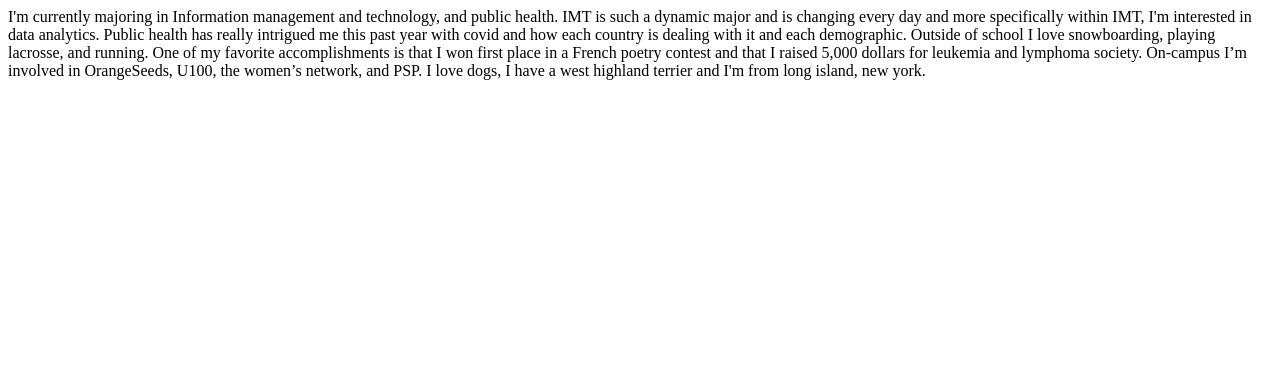
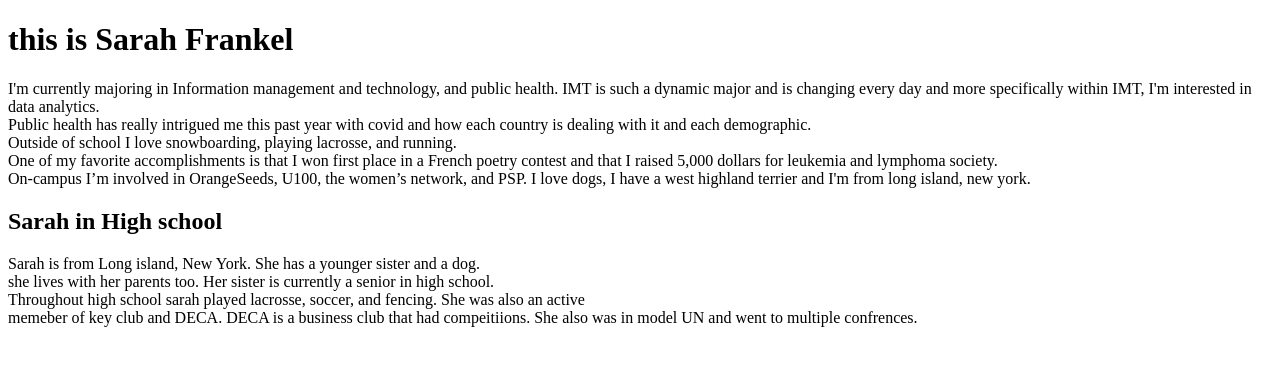
Before and after one commit to sarahfrankel21/ist263, a plain HTML site: page lab01/frankel-bio.html in a window 1280 px wide. Drawn offline with Linux system fonts and the light colour scheme.

Commit message:
Update frankel-bio.html
new bio

```diff
--- a/lab01/frankel-bio.html
+++ b/lab01/frankel-bio.html
@@ -7,9 +7,21 @@
     <head>
         <meta charset="utf-8">
         <title> Sarah Frankel-Bio</title>
+        <h1> this is <strong> Sarah Frankel</strong></h1>
     </head>
 
     <body>
-        I'm currently majoring in Information management and technology, and public health. IMT is such a dynamic major and is changing every day and more specifically within IMT, I'm interested in data analytics. Public health has really intrigued me this past year with covid and how each country is dealing with it and each demographic. Outside of school I love snowboarding, playing lacrosse, and running. One of my favorite accomplishments is that I won first place in a French poetry contest and that I raised 5,000 dollars for leukemia and lymphoma society. On-campus I’m involved in OrangeSeeds, U100, the women’s network, and PSP. I love dogs, I have a west highland terrier and I'm from long island, new york.
+       <p1> I'm currently majoring in Information management and technology, and public health. IMT is such a dynamic major and is changing every day and more specifically within IMT, I'm interested in data analytics.
+        <br>Public health has really intrigued me this past year with covid and how each country is dealing with it and each demographic. <br>
+        Outside of school I love snowboarding, playing lacrosse, and running. <br>
+        One of my favorite accomplishments is that I won first place in a French poetry contest and that I raised 5,000 dollars for leukemia and lymphoma society.<br>
+         On-campus I’m involved in OrangeSeeds, U100, the women’s network, and PSP. I love dogs, I have a west highland terrier and I'm from long island, new york. </p1>
+        <h2> Sarah in High school</h2>
+         <p2>Sarah is from Long island, New York. She has a younger sister and a dog. <br>
+        she lives with her parents too. Her sister is currently a senior in high school.<br>
+     Throughout high school sarah played lacrosse, soccer, and fencing. She was also an active <br>
+    memeber of key club and DECA. DECA is a business club that had compeitiions. She also
+was in model UN and went to multiple confrences. </p2>
+
     </body>
 </html>
```
